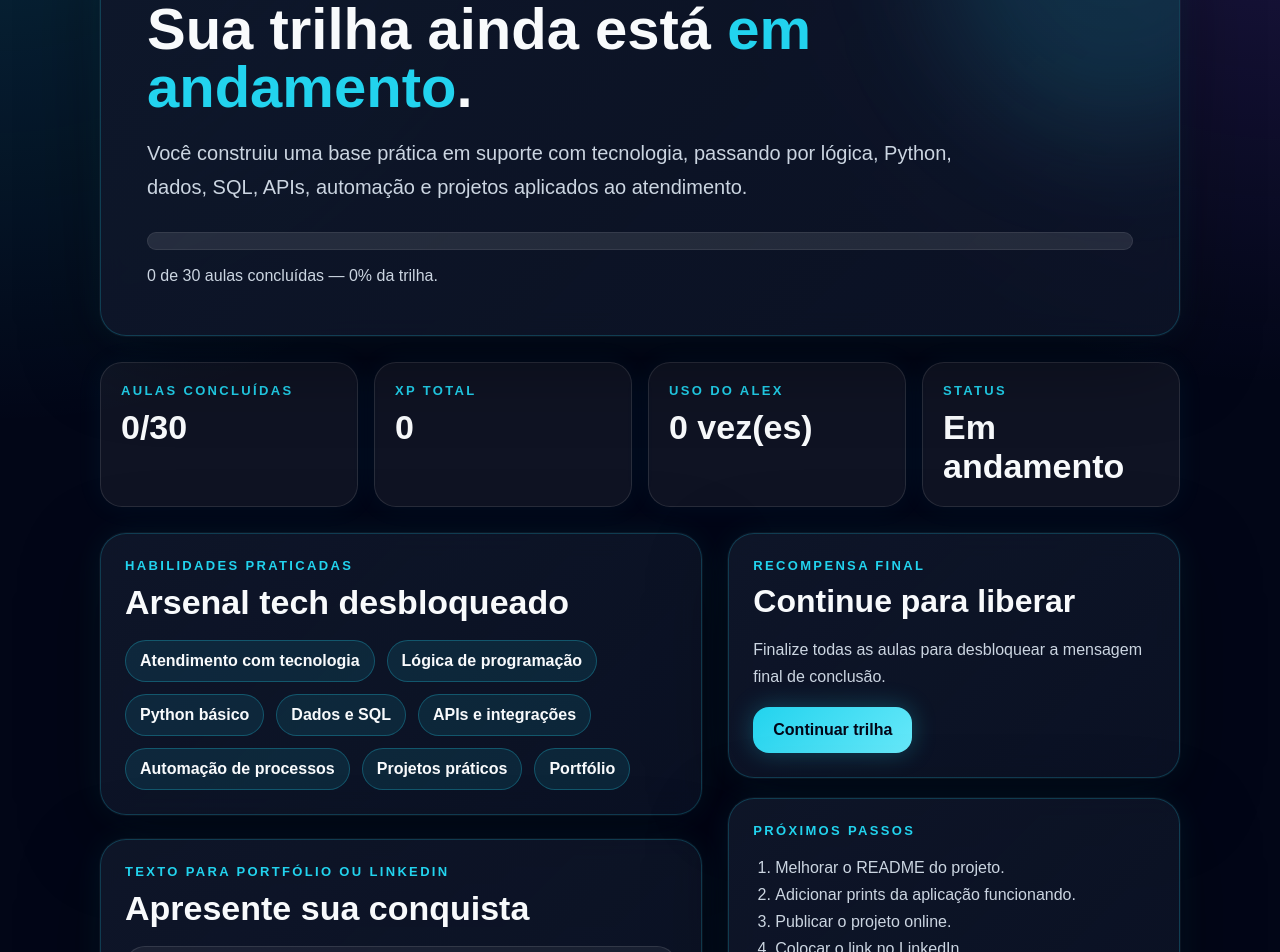
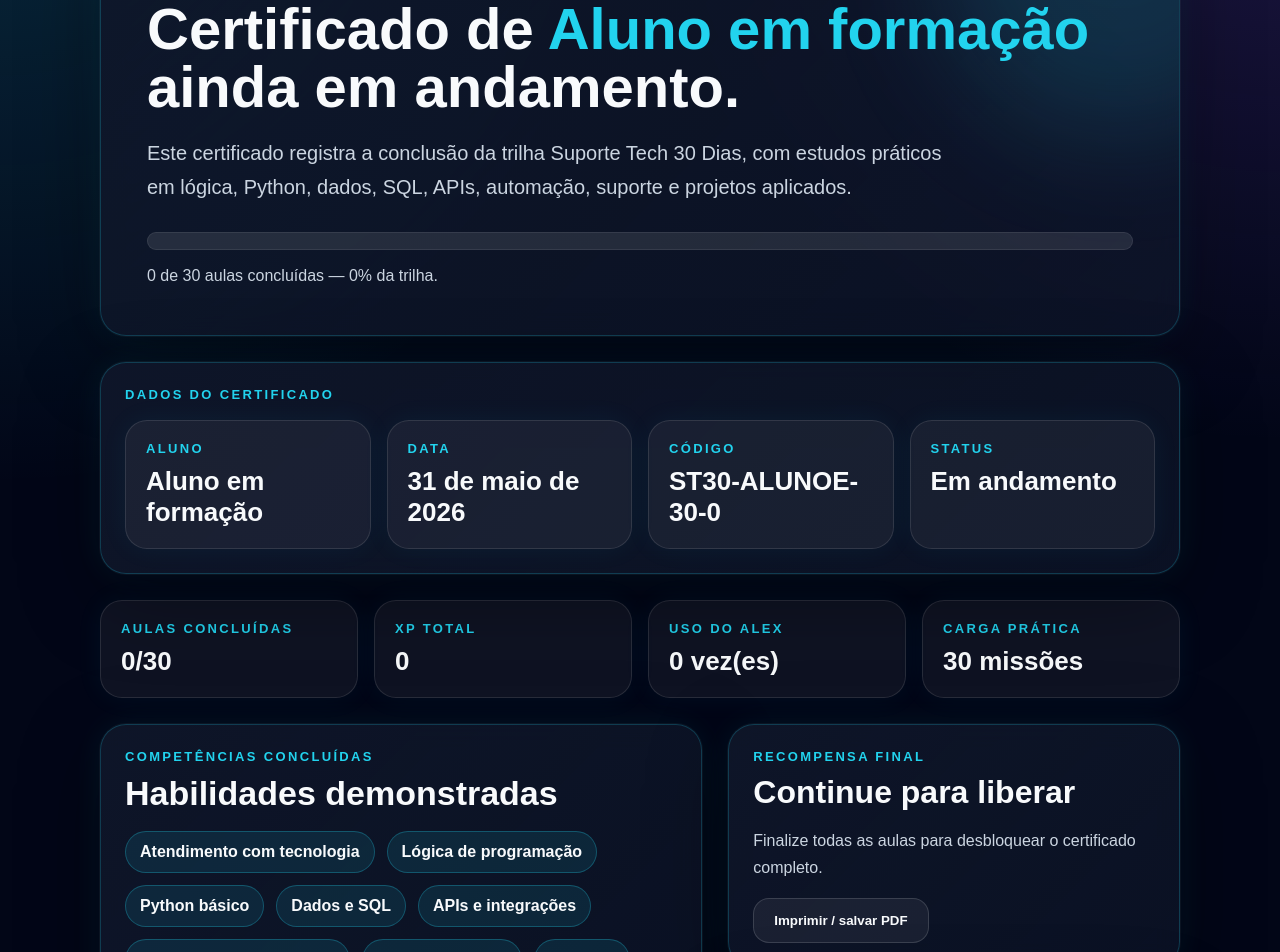
Before and after one commit to HanzSolo66/suporte-tech-30-dias, a Next.js app in the folder apps/web/: page /certificado in a window 1280 px wide. Shown: the part 200-1152 px from the top of the page. Built offline with nearby package versions, Linux system fonts and the light colour scheme.

Commit message:
Adiciona nome personalizado no aluno e certificado

```diff
--- a/apps/web/app/certificado/page.tsx
+++ b/apps/web/app/certificado/page.tsx
@@ -1,14 +1,19 @@
 "use client";
 
-import { useEffect, useState } from "react";
+import { useEffect, useMemo, useState } from "react";
 import { lessons } from "../../lib/lessons";
 import { neon } from "../../lib/neonStyles";
 
 const progressKey = "suporte-tech-progress-v2";
+const profileKey = "suporte-tech-student-profile";
 
 type ProgressData = {
   completedLessons: string[];
   alexUsedLessons: string[];
+};
+
+type StudentProfile = {
+  name: string;
 };
 
 const initialProgress: ProgressData = {
@@ -16,15 +21,25 @@ const initialProgress: ProgressData = {
   alexUsedLessons: [],
 };
 
+const initialProfile: StudentProfile = {
+  name: "",
+};
+
 export default function CertificadoPage() {
   const [progress, setProgress] = useState<ProgressData>(initialProgress);
+  const [profile, setProfile] = useState<StudentProfile>(initialProfile);
   const [copied, setCopied] = useState(false);
 
   useEffect(() => {
     const savedProgress = window.localStorage.getItem(progressKey);
+    const savedProfile = window.localStorage.getItem(profileKey);
 
     if (savedProgress) {
       setProgress(JSON.parse(savedProgress));
+    }
+
+    if (savedProfile) {
+      setProfile(JSON.parse(savedProfile));
     }
   }, []);
 
@@ -35,8 +50,28 @@ export default function CertificadoPage() {
   const trailCompleted = completedLessons >= totalLessons;
   const xp = completedLessons * 120 + alexUses * 30;
 
-  const portfolioText =
-    "Concluí a trilha Suporte Tech 30 Dias, um projeto prático focado em lógica de programação, Python básico, dados, SQL, APIs, automações e melhoria de processos de atendimento. Durante a jornada, desenvolvi uma aplicação web gamificada com aulas, quizzes, feedback automático, progresso local, Assistente Alex e certificado final.";
+  const studentName = profile.name || "Aluno em formação";
+
+  const completionDate = useMemo(() => {
+    return new Date().toLocaleDateString("pt-BR", {
+      day: "2-digit",
+      month: "long",
+      year: "numeric",
+    });
+  }, []);
+
+  const certificateCode = useMemo(() => {
+    const nameBase = studentName
+      .normalize("NFD")
+      .replace(/[\u0300-\u036f]/g, "")
+      .replace(/[^a-zA-Z0-9]/g, "")
+      .toUpperCase()
+      .slice(0, 6);
+
+    return `ST30-${nameBase || "ALUNO"}-${totalLessons}-${xp}`;
+  }, [studentName, totalLessons, xp]);
+
+  const portfolioText = `Concluí a trilha Suporte Tech 30 Dias, um projeto prático focado em lógica de programação, Python básico, dados, SQL, APIs, automações e melhoria de processos de atendimento. Durante a jornada, desenvolvi uma aplicação web gamificada com aulas, quizzes, feedback automático, progresso local, Assistente Alex e certificado final. Certificado emitido para ${studentName}.`;
 
   function handleCopyPortfolioText() {
     navigator.clipboard.writeText(portfolioText);
@@ -45,6 +80,10 @@ export default function CertificadoPage() {
     setTimeout(() => {
       setCopied(false);
     }, 2500);
+  }
+
+  function handlePrintCertificate() {
+    window.print();
   }
 
   return (
@@ -109,13 +148,19 @@ export default function CertificadoPage() {
             >
               {trailCompleted ? (
                 <>
-                  Parabéns, missão{" "}
-                  <span style={{ color: neon.colors.green }}>concluída</span>.
+                  Certificado emitido para{" "}
+                  <span style={{ color: neon.colors.green }}>
+                    {studentName}
+                  </span>
+                  .
                 </>
               ) : (
                 <>
-                  Sua trilha ainda está{" "}
-                  <span style={{ color: neon.colors.cyan }}>em andamento</span>.
+                  Certificado de{" "}
+                  <span style={{ color: neon.colors.cyan }}>
+                    {studentName}
+                  </span>{" "}
+                  ainda em andamento.
                 </>
               )}
             </h1>
@@ -127,9 +172,9 @@ export default function CertificadoPage() {
                 maxWidth: "820px",
               }}
             >
-              Você construiu uma base prática em suporte com tecnologia,
-              passando por lógica, Python, dados, SQL, APIs, automação e
-              projetos aplicados ao atendimento.
+              Este certificado registra a conclusão da trilha Suporte Tech 30
+              Dias, com estudos práticos em lógica, Python, dados, SQL, APIs,
+              automação, suporte e projetos aplicados.
             </p>
 
             <div style={{ marginTop: "28px" }}>
@@ -150,6 +195,27 @@ export default function CertificadoPage() {
           </div>
         </section>
 
+        <section style={{ ...neon.card, marginBottom: "26px" }}>
+          <p style={neon.eyebrow}>Dados do certificado</p>
+
+          <div
+            style={{
+              display: "grid",
+              gridTemplateColumns: "repeat(auto-fit, minmax(220px, 1fr))",
+              gap: "16px",
+              marginTop: "18px",
+            }}
+          >
+            <InfoCard label="Aluno" value={studentName} />
+            <InfoCard label="Data" value={completionDate} />
+            <InfoCard label="Código" value={certificateCode} />
+            <InfoCard
+              label="Status"
+              value={trailCompleted ? "Concluído" : "Em andamento"}
+            />
+          </div>
+        </section>
+
         <section
           style={{
             display: "grid",
@@ -164,10 +230,7 @@ export default function CertificadoPage() {
           />
           <InfoCard label="XP total" value={String(xp)} />
           <InfoCard label="Uso do Alex" value={`${alexUses} vez(es)`} />
-          <InfoCard
-            label="Status"
-            value={trailCompleted ? "Concluído" : "Em andamento"}
-          />
+          <InfoCard label="Carga prática" value="30 missões" />
         </section>
 
         <section
@@ -180,10 +243,10 @@ export default function CertificadoPage() {
         >
           <section style={{ display: "grid", gap: "24px" }}>
             <section style={neon.card}>
-              <p style={neon.eyebrow}>Habilidades praticadas</p>
+              <p style={neon.eyebrow}>Competências concluídas</p>
 
               <h2 style={{ fontSize: "34px", margin: "10px 0 18px" }}>
-                Arsenal tech desbloqueado
+                Habilidades demonstradas
               </h2>
 
               <div
@@ -202,6 +265,8 @@ export default function CertificadoPage() {
                   "Automação de processos",
                   "Projetos práticos",
                   "Portfólio",
+                  "Git e GitHub",
+                  "Next.js e React",
                 ].map((skill) => (
                   <span
                     key={skill}
@@ -254,22 +319,22 @@ export default function CertificadoPage() {
 
               <h2 style={{ fontSize: "32px", margin: "10px 0" }}>
                 {trailCompleted
-                  ? "Certificado liberado 🏆"
+                  ? "Certificado profissional liberado 🏆"
                   : "Continue para liberar"}
               </h2>
 
               <p style={neon.muted}>
                 {trailCompleted
                   ? "Você concluiu a trilha de 30 dias e já pode usar este projeto como peça de portfólio."
-                  : "Finalize todas as aulas para desbloquear a mensagem final de conclusão."}
+                  : "Finalize todas as aulas para desbloquear o certificado completo."}
               </p>
 
-              <a
-                href={trailCompleted ? "/dashboard" : "/aulas/dia-1"}
-                style={trailCompleted ? neon.buttonSuccess : neon.buttonPrimary}
+              <button
+                onClick={handlePrintCertificate}
+                style={trailCompleted ? neon.buttonSuccess : neon.buttonGhost}
               >
-                {trailCompleted ? "Voltar ao dashboard" : "Continuar trilha"}
-              </a>
+                Imprimir / salvar PDF
+              </button>
             </section>
 
             <section style={neon.card}>
@@ -282,11 +347,11 @@ export default function CertificadoPage() {
                   marginBottom: 0,
                 }}
               >
-                <li>Melhorar o README do projeto.</li>
-                <li>Adicionar prints da aplicação funcionando.</li>
                 <li>Publicar o projeto online.</li>
+                <li>Adicionar prints no README.</li>
                 <li>Colocar o link no LinkedIn.</li>
                 <li>Treinar uma apresentação curta do projeto.</li>
+                <li>Evoluir o Alex com API de IA.</li>
               </ol>
             </section>
 
@@ -295,7 +360,8 @@ export default function CertificadoPage() {
 
               <p style={{ ...neon.muted, marginBottom: 0 }}>
                 Você criou uma aplicação completa com home, dashboard, aulas
-                dinâmicas, quizzes, progresso local, mentor Alex e certificado.
+                dinâmicas, quizzes, progresso local, nome personalizado, mentor
+                Alex e certificado final.
               </p>
             </section>
           </aside>
@@ -320,9 +386,10 @@ function InfoCard({ label, value }: { label: string; value: string }) {
 
       <strong
         style={{
-          fontSize: "34px",
+          fontSize: "26px",
           display: "block",
           marginTop: "10px",
+          wordBreak: "break-word",
         }}
       >
         {value}
```
Also changed, not shown: apps/web/app/dashboard/page.tsx (+89 -3 lines).
